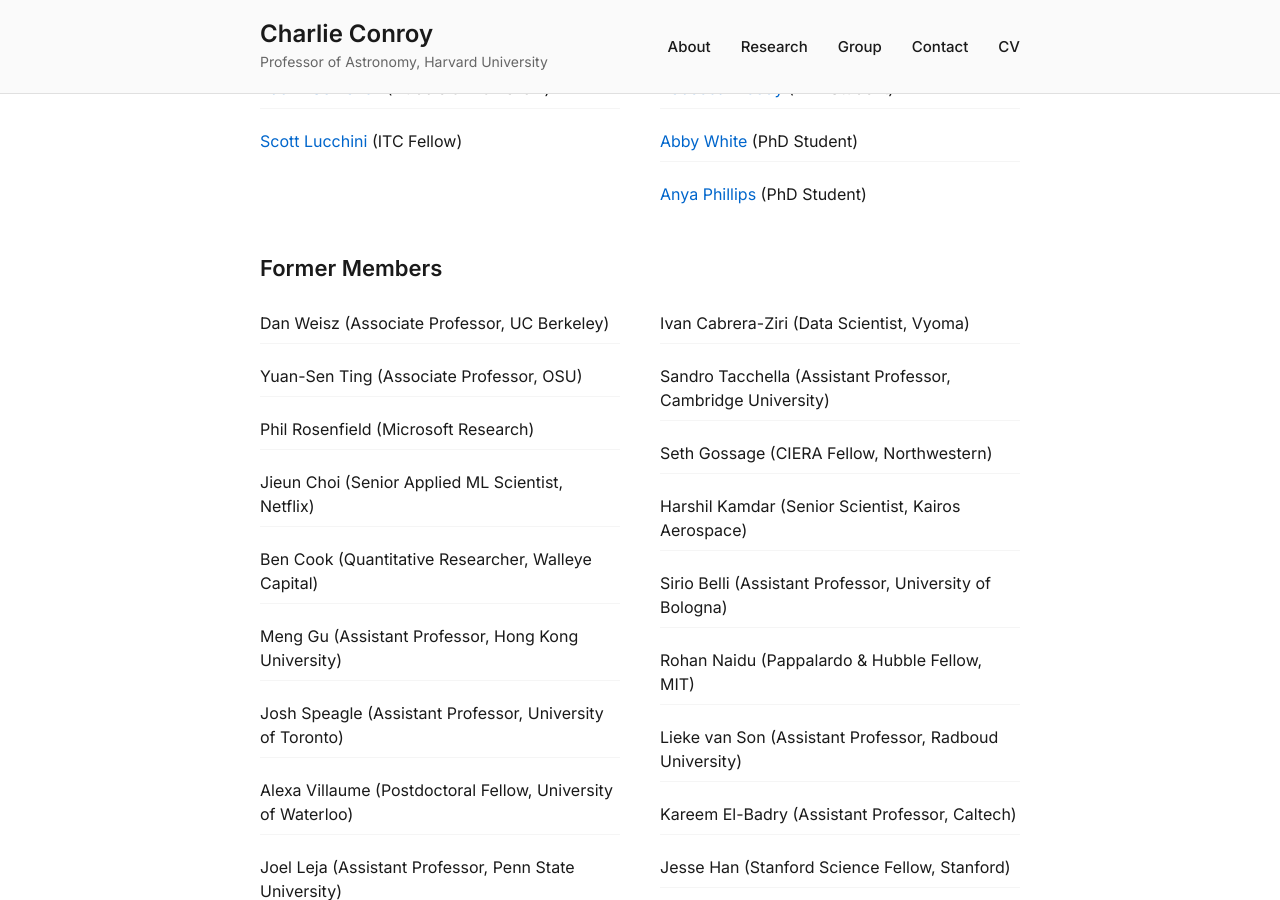
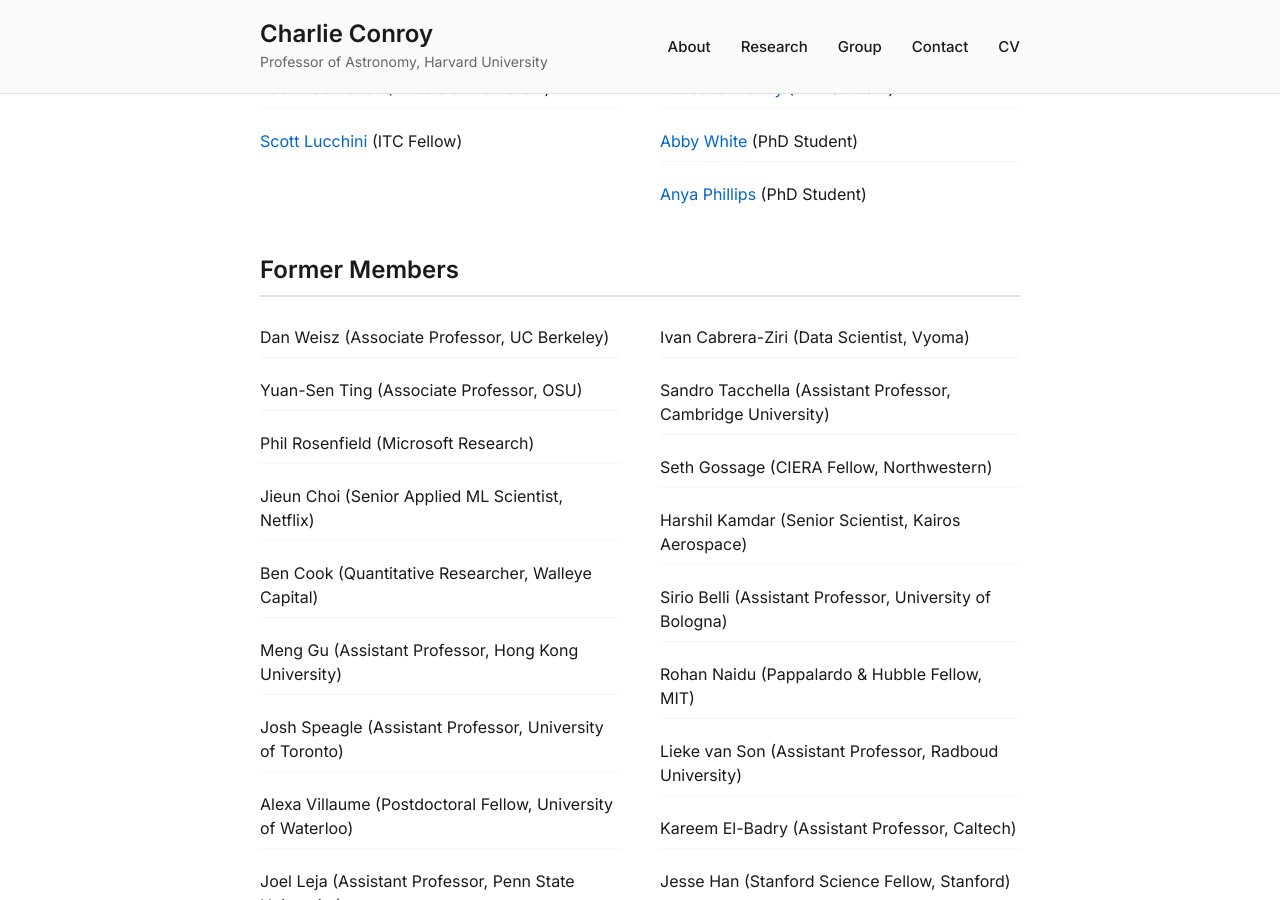
Before and after one commit to cconroy20/cconroy20.github.io, a Jekyll site: the page index.html, which Jekyll copies as it is, in a window 1280 px wide and 900 px high, scrolled down 1385 px. Built offline with Jekyll 4.4.1, drawn with Linux system fonts in a browser that asks for light colours.

Commit message:
Update index.html

```diff
--- a/index.html
+++ b/index.html
@@ -343,7 +343,7 @@
         </div>
     </div>
 
-    <h3>Former Members</h3>
+    <h3 class="subsection-title">Former Members</h3>
     <div class="group-grid">
         <div class="group-member">
             <ul>
```
